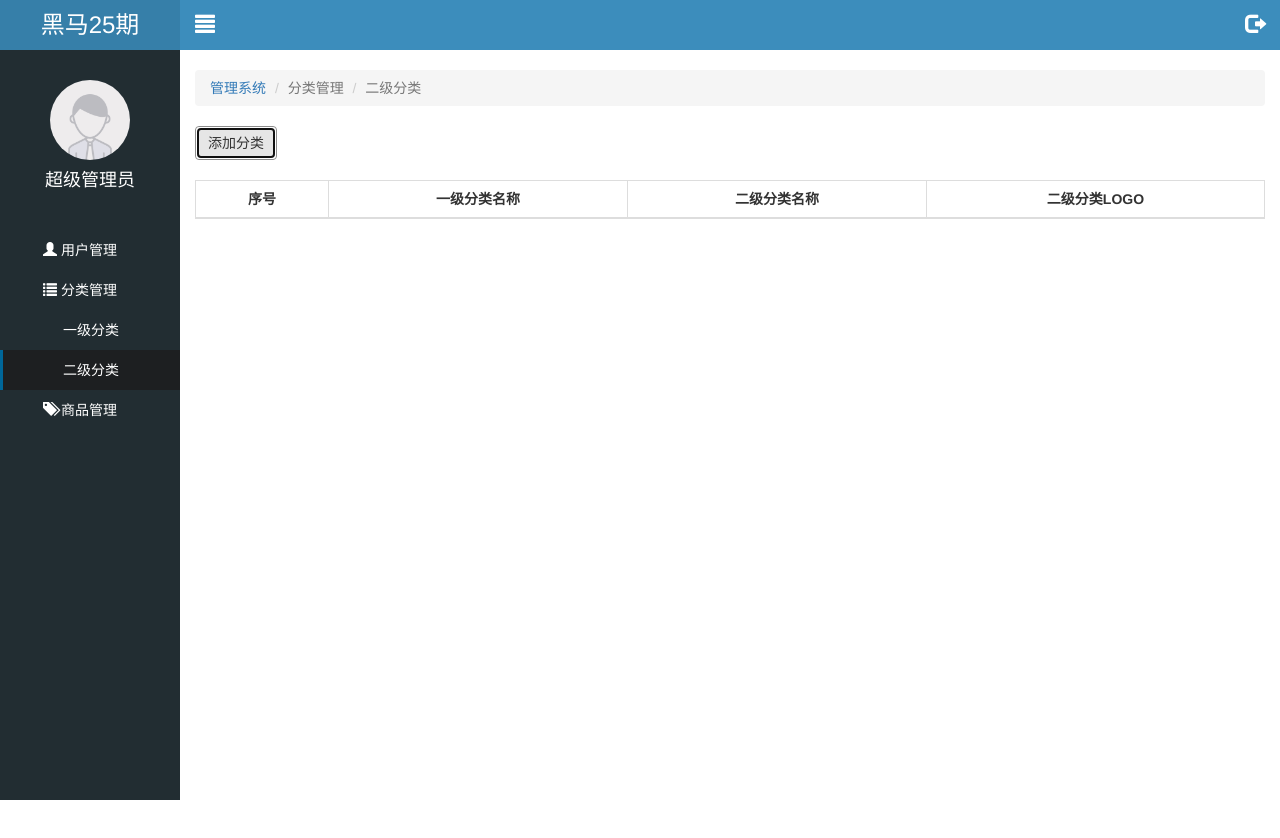
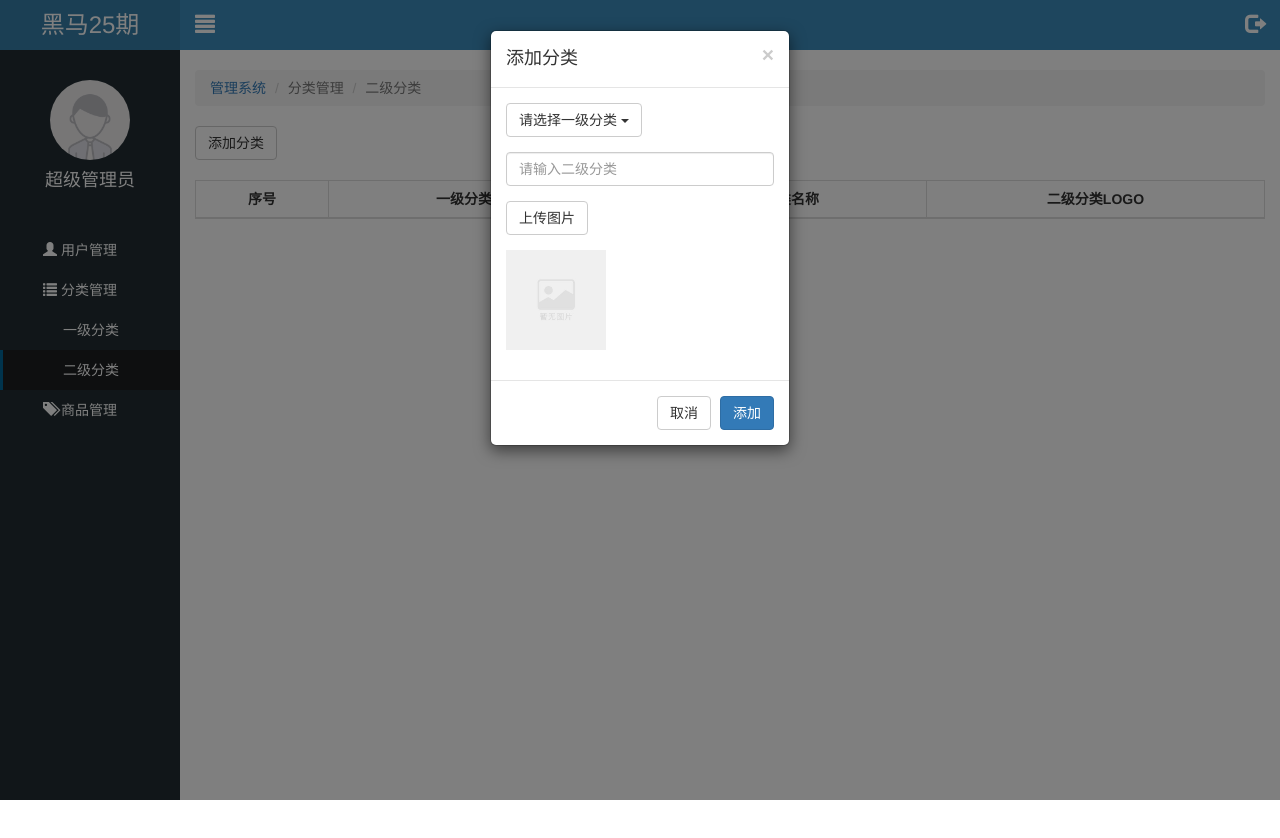
Before and after one commit to 443548617/letao, a website: page public/back/second.html in a window 1280 px wide. Both pictures are taken after a click on the button "添加分类". Drawn offline with Linux system fonts and the light colour scheme; no server answers.

Commit message:
二级分类—-添加模态框

```diff
--- a/public/back/css/common.css
+++ b/public/back/css/common.css
@@ -104,6 +104,7 @@ ul{
   background-color: #3C8DBC;
   padding-left: 180px;
   transition: all 1s;
+  z-index: 666;
 }
 .lt_topbar.hidemenu{
   padding-left: 0;
--- a/public/back/js/second.js
+++ b/public/back/js/second.js
@@ -35,4 +35,9 @@ function render(){
      }
    });
 }
+
+//2 显示模态框
+$("#addBtn").click(function(){
+  $("#addModal").modal("show");
 });
+});
--- a/public/back/second.html
+++ b/public/back/second.html
@@ -138,8 +138,28 @@
         </div>
         <div class="modal-body">
           <div class="form-group">
-            <input type="text"  name="categoryName" class="form-control" placeholder="请输入一级分类">
+            <div class="dropdown">
+              <button class="btn btn-default dropdown-toggle" type="button" data-toggle="dropdown" >
+                请选择一级分类
+                <span class="caret"></span>
+              </button>
+              <ul class="dropdown-menu">
+                <li><a href="#">大鹏喷</a></li>
+                <li><a href="#">Another action</a></li>
+                <li><a href="#">Something else here</a></li>
+                <li><a href="#">Separated link</a></li>
+              </ul>
+            </div>
           </div>
+          <div class="form-group">
+            <input type="text"  name="brandName" class="form-control" placeholder="请输入二级分类">
+          </div>
+          <div class="form-group">
+            <button class="btn btn-default">上传图片</button>
+          </div>
+          <div class="form-group">
+              <img src="./images/none.png"  width="100">
+            </div>
         </div>
         <div class="modal-footer">
           <button type="button" class="btn btn-default" data-dismiss="modal">取消</button>
```
